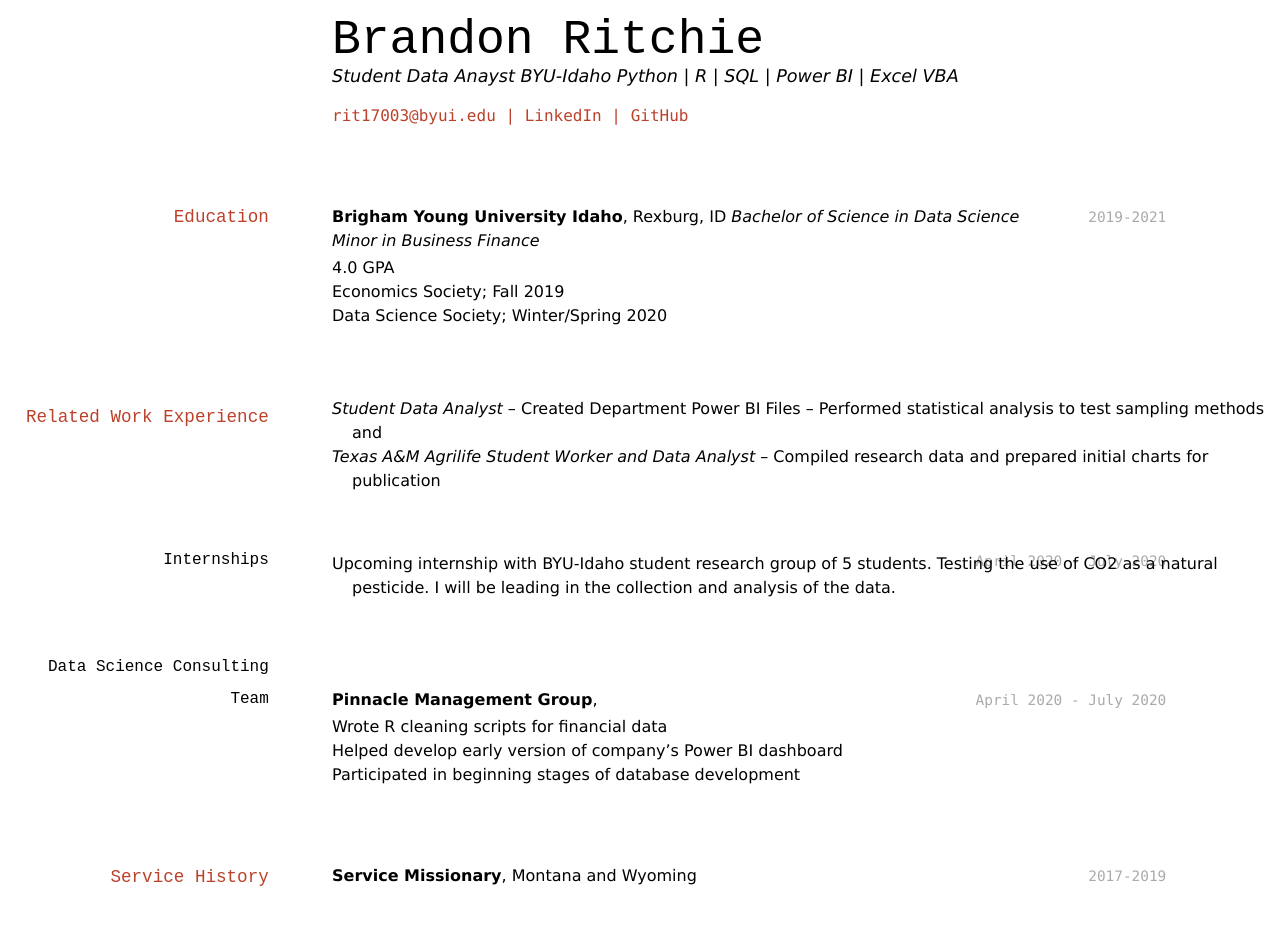
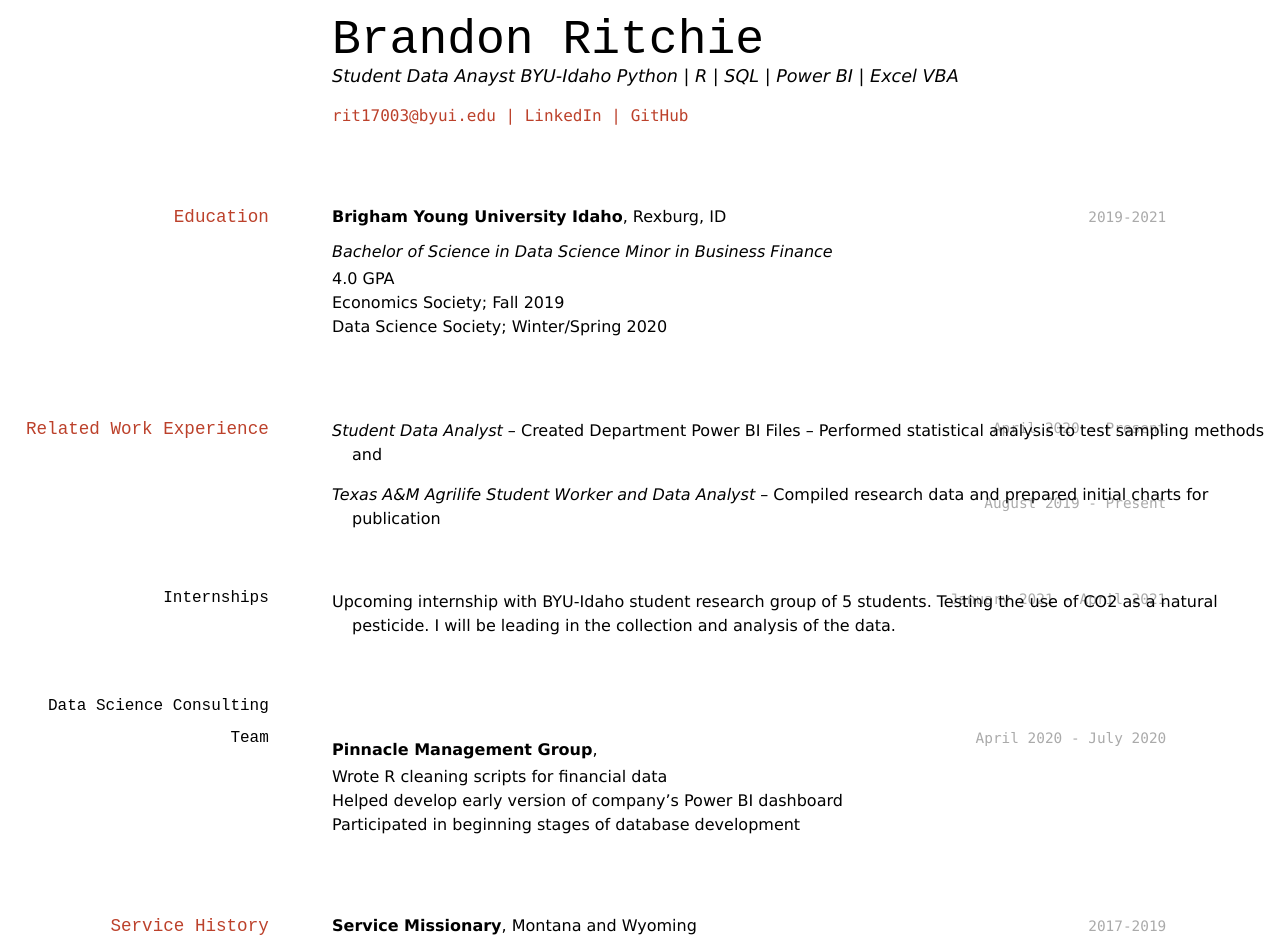
Before and after one commit to byuids-resumes/BrandonRitchie_Resume, a Jekyll site: the page built from docs/index.md, in a window 1280 px wide. Built offline with Jekyll 4.4.1, drawn with Linux system fonts in a browser that asks for light colours; before the commit the page ends 900 px from its top, so only the background shows below that.

Commit message:
Minor changes

```diff
--- a/docs/index.md
+++ b/docs/index.md
@@ -18,6 +18,7 @@ Python | R | SQL | Power BI | Excel VBA
 
 `2019-2021`
 __Brigham Young University Idaho__, Rexburg, ID
+
 _Bachelor of Science in Data Science_
 _Minor in Business Finance_
 
@@ -27,21 +28,27 @@ _Minor in Business Finance_
 
 ## Related Work Experience
 
+`April 2020 - Present`
+
 - _Student Data Analyst_
 -- Created Department Power BI Files
 -- Performed statistical analysis to test sampling methods and
+
+`August 2019 - Present`
+
 - _Texas A&M Agrilife Student Worker and Data Analyst_
 -- Compiled research data and prepared initial charts for publication
 
 ### Internships
 
-`April 2020 - July 2020`
+`January 2021 - April 2021`
 - Upcoming internship with BYU-Idaho student research group of 5 students. Testing the use of CO2 as a natural pesticide. I will be leading in the collection and analysis of the data.
 
 
 ### Data Science Consulting Team
 
 `April 2020 - July 2020`
+
 __Pinnacle Management Group__,
 
 - Wrote R cleaning scripts for financial data
```
